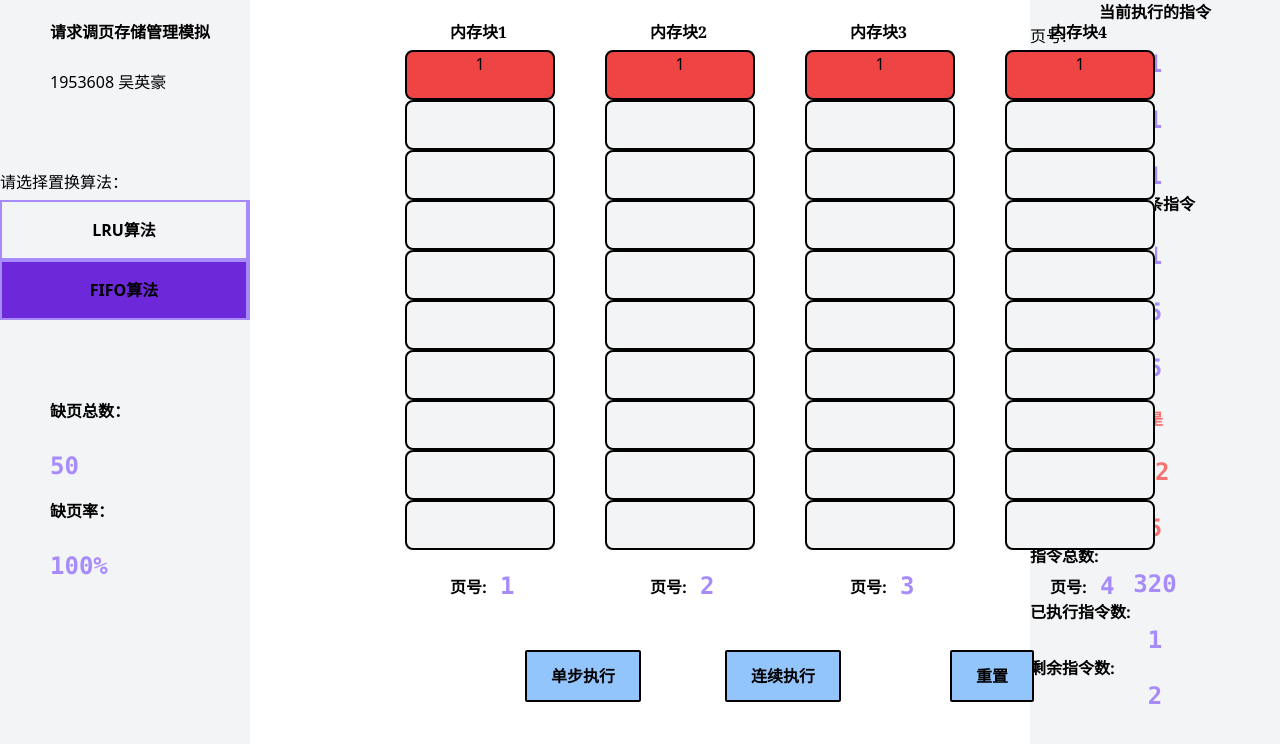
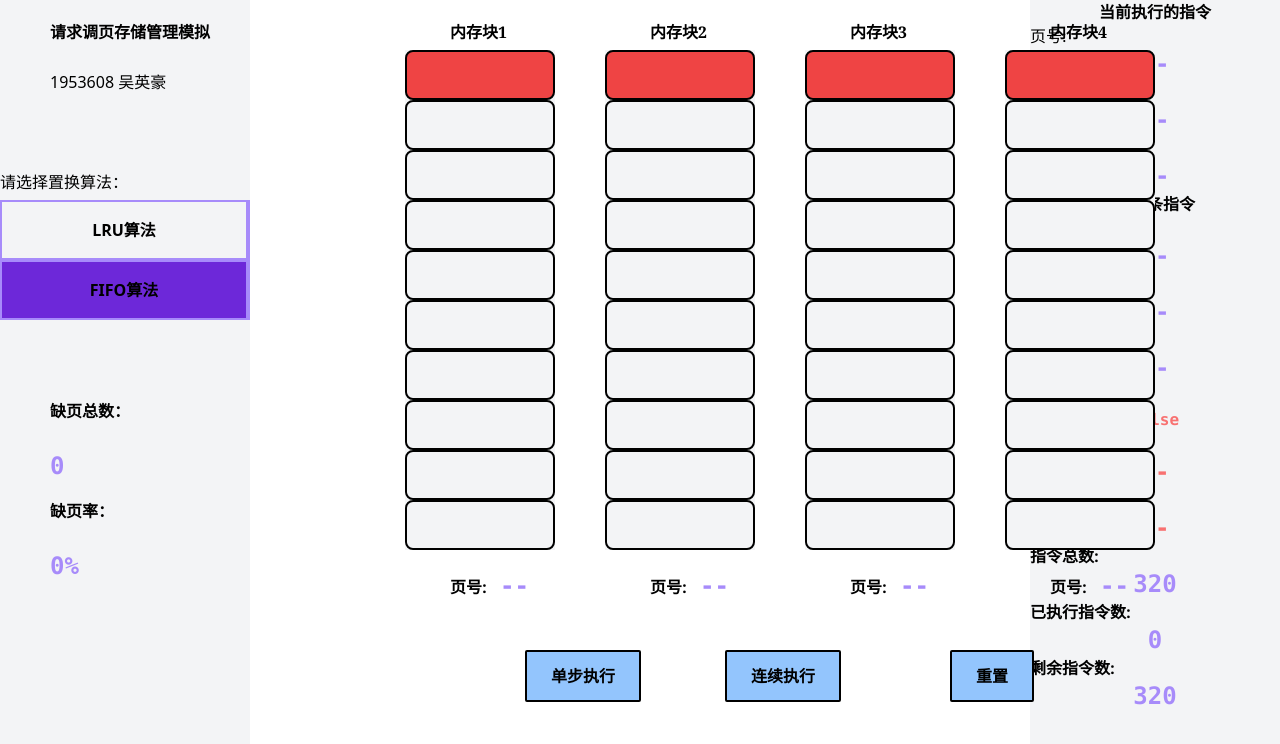
Before and after one commit to HOLLYwyh/Operating-System, a Vue app in the folder MemoryManagement-demandPaging/: page / in a window 1280 px wide. Shown: the top 744 px of the page. Built offline with nearby package versions, Linux system fonts and the light colour scheme.

Commit message:
updateSomeVariable and functions

```diff
--- a/MemoryManagement-demandPaging/src/components/Global.vue
+++ b/MemoryManagement-demandPaging/src/components/Global.vue
@@ -3,22 +3,59 @@
 </template>
 
 <script>
-import Logs from "./Logs";
 //这里将是所有的全局变量的注册地址
-const LRU = 1;
-const FIFO = 2;
-let currentAlgorithm = FIFO;
-//
-function changeData() {
-  Logs.data().number1 = currentAlgorithm;
-}
+const LRU = 1;   //LRU算法
+const FIFO = 2;  // FIFO算法
+const Stop = 3;  //当前停止状态
+const Run = 4;   //当前为运行状态
+const Reset = 5; //重置
+let currentStatus = Stop;   //当前状态为停止
+let currentAlgorithm = FIFO;  //当前算法
+let lackPageNumber = 0;   //缺页数
+let lackPagePercentage = "0%" ; //缺页率
+let pageOne = "--";  //一号内存块
+let pageTwo = "--";  //二号内存块
+let pageThree = "--"; //三号内存块
+let pageFour = "--";  //四号内存块
+let currentPageNumber = "--" //当前页号
+let currentOffset = "--"; //当前页内偏移量
+let currentLocation = "--"; //当前指令地址
+let nextPageNumber = "--";//下一条页号
+let nextOffset = "--";  //下一条页面偏移量
+let nextLocation = "--";  //下一条指令的地址
+let needDispatch = false; //是否需要调度
+let inPage = "--"; //需要调进的页
+let outPage = "--"; //需要调出的页
+let finishedNumber = 0;  //已经完成的指令数
+let notFinishedNumber = 320; //未完成的指令数
+
 
 export default {
   name: "Global",
   LRU,
   FIFO,
+  Stop,
+  Run,
+  Reset,
+  currentStatus,
   currentAlgorithm,
-  changeData
+  lackPageNumber,
+  lackPagePercentage,
+  pageOne,
+  pageTwo,
+  pageThree,
+  pageFour,
+  currentPageNumber,
+  currentOffset,
+  currentLocation,
+  nextPageNumber,
+  nextOffset,
+  nextLocation,
+  needDispatch,
+  inPage,
+  outPage,
+  finishedNumber,
+  notFinishedNumber
 }
 </script>
 
--- a/MemoryManagement-demandPaging/src/components/Logs.vue
+++ b/MemoryManagement-demandPaging/src/components/Logs.vue
@@ -5,30 +5,30 @@
       <ul  class="log-bar bg-gray-100">
         <li class="font-bold font-serif text-center">当前执行的指令</li>
         <li class="font-serif">页号:</li>
-        <li class="font-mono text-purple-400 text-2xl font-bold text-center">1</li>
+        <li class="font-mono text-purple-400 text-2xl font-bold text-center">{{currentPageNumber}}</li>
         <li class="font-serif">页内偏移:</li>
-        <li class="font-mono text-purple-400 text-2xl font-bold text-center">1</li>
+        <li class="font-mono text-purple-400 text-2xl font-bold text-center">{{currentOffset}}</li>
         <li class="font-serif">物理地址:</li>
-        <li class="font-mono text-purple-400 text-2xl font-bold text-center">1</li>
+        <li class="font-mono text-purple-400 text-2xl font-bold text-center">{{currentLocation}}</li>
         <li class="font-serif font-bold text-center">下一条指令</li>
         <li class="font-serif">页号:</li>
-        <li class="font-mono text-purple-400 text-2xl font-bold text-center">1</li>
+        <li class="font-mono text-purple-400 text-2xl font-bold text-center">{{nextPageNumber}}</li>
         <li class="font-serif">页内偏移量:</li>
-        <li class="font-mono text-purple-400 text-2xl font-bold text-center">5</li>
+        <li class="font-mono text-purple-400 text-2xl font-bold text-center">{{nextOffset}}</li>
         <li class="font-serif">物理地址:</li>
-        <li class="font-mono text-purple-400 text-2xl font-bold text-center">5</li>
+        <li class="font-mono text-purple-400 text-2xl font-bold text-center">{{nextLocation}}</li>
         <li class="font-serif font-bold">是否需要调页:</li>
-        <li class="font-mono text-red-400 font-bold font-bold text-center">是</li>
+        <li class="font-mono text-red-400 font-bold font-bold text-center">{{needDispatch}}</li>
         <li class="font-serif font-bold ">需要调进的页:</li>
-        <li class="font-mono text-red-400 text-2xl font-bold text-center">12</li>
+        <li class="font-mono text-red-400 text-2xl font-bold text-center">{{inPage}}</li>
         <li class="font-serif font-bold ">需要调出的页:</li>
-        <li class="font-mono text-red-400 text-2xl font-bold text-center">5</li>
+        <li class="font-mono text-red-400 text-2xl font-bold text-center">{{outPage}}</li>
         <li class="font-serif font-bold">指令总数:</li>
         <li class="font-mono text-purple-400 text-2xl font-bold text-center">320</li>
         <li class="font-serif font-bold">已执行指令数:</li>
-        <li class="font-mono text-purple-400 text-2xl font-bold text-center">1</li>
+        <li class="font-mono text-purple-400 text-2xl font-bold text-center">{{finishedNumber}}</li>
         <li class="font-serif font-bold">剩余指令数:</li>
-        <li id="test" class="font-mono text-purple-400 text-2xl font-bold text-center">{{number1}}</li>
+        <li id="test" class="font-mono text-purple-400 text-2xl font-bold text-center">{{notFinishedNumber}}</li>
       </ul>
     </div>
   </div>
@@ -41,13 +41,22 @@ export default {
   name: "Logs",
   data:()=>{
     return {
-      number1:Global.currentAlgorithm,
+      currentPageNumber : Global.currentPageNumber,
+      currentOffset : Global.currentOffset,
+      currentLocation : Global.currentLocation,
+      nextPageNumber : Global.nextPageNumber,
+      nextOffset : Global.nextOffset,
+      nextLocation : Global.nextLocation,
+      needDispatch : Global.needDispatch,
+      inPage :Global.inPage,
+      outPage : Global.outPage,
+      finishedNumber : Global.finishedNumber,
+      notFinishedNumber : Global.notFinishedNumber,
       timer:""
     }
   },
   methods:{
     setLog(){
-      this.number1 = Global.currentAlgorithm
     }
   },
   mounted(){
--- a/MemoryManagement-demandPaging/src/components/MemoryBlock.vue
+++ b/MemoryManagement-demandPaging/src/components/MemoryBlock.vue
@@ -1,7 +1,7 @@
 <template>
   <div>
     <ul class="memory-block bg-gray-100">
-      <li class="bg-red-500 text-center border-2 border-black rounded-lg">1</li>
+      <li class="bg-red-500 text-center border-2 border-black rounded-lg"></li>
       <li class="text-center border-2 border-black rounded-lg"></li>
       <li class="text-center border-2 border-black rounded-lg"></li>
       <li class="text-center border-2 border-black rounded-lg"></li>
--- a/MemoryManagement-demandPaging/src/components/RunButtons.vue
+++ b/MemoryManagement-demandPaging/src/components/RunButtons.vue
@@ -1,14 +1,47 @@
 <template>
   <div>
-    <button class="one-step transform hover:scale-110 motion-reduce:transform-none border-2 border-black rounded-sm bg-blue-300 py-3 px-6 hover:bg-red-500 font-serif font-bold">单步执行</button>
-    <button class="sequential-steps transform hover:scale-110 motion-reduce:transform-none border-black border-2 rounded-sm bg-blue-300 py-3 px-6 hover:bg-red-500 font-serif font-bold">连续执行</button>
-    <button class="reset transform hover:scale-110 motion-reduce:transform-none border-2 border-black rounded-sm bg-blue-300 py-3 px-6 hover:bg-red-500 font-serif font-bold">重置</button>
+    <button @click="oneStepRun()" class="one-step transform hover:scale-110 motion-reduce:transform-none border-2 border-black rounded-sm bg-blue-300 py-3 px-6 hover:bg-red-500 font-serif font-bold">单步执行</button>
+    <button @click="continuouslyRun()" class="sequential-steps transform hover:scale-110 motion-reduce:transform-none border-black border-2 rounded-sm bg-blue-300 py-3 px-6 hover:bg-red-500 font-serif font-bold">连续执行</button>
+    <button @click="reset()" class="reset transform hover:scale-110 motion-reduce:transform-none border-2 border-black rounded-sm bg-blue-300 py-3 px-6 hover:bg-red-500 font-serif font-bold">重置</button>
   </div>
 </template>
 
 <script>
+import Global from "./Global";
+import SideBar from "./SideBar";
+import Words from "./Words";
+import Logs from "./Logs";
 export default {
-  name: "RunButtons"
+  name: "RunButtons",
+  methods : {
+    oneStepRun(){
+      console.log(1);
+    },
+    continuouslyRun(){
+      console.log(2);
+    },
+    reset(){
+      //重置值
+      Global.currentSatus = Global.Stop;
+      SideBar.data().lackPageNumber = Global.lackPageNumber;
+      SideBar.data().lackPagePercentage = Global.lackPagePercentage;
+      Logs.currentPageNumber = Global.currentPageNumber;
+      Logs.currentOffset = Global.currentOffset;
+      Logs.currentLocation = Global.currentLocation;
+      Logs.nextPageNumber = Global.nextPageNumber;
+      Logs.nextOffset = Global.nextOffset;
+      Logs.nextLocation = Global.nextLocation;
+      Logs.needDispatch = Global.needDispatch;
+      Logs.inPage = Global.inPage;
+      Logs.outPage = Global.outPage;
+      Logs.finishedNumber = Global.finishedNumber;
+      Logs.notFinishedNumber = Global.notFinishedNumber;
+      Words.pageOne = Global.pageOne;
+      Words.pageTwo =  Global.pageTwo;
+      Words.pageThree = Global.pageThree;
+      Words.pageFour = Global.pageFour;
+    }
+  }
 }
 </script>
 
--- a/MemoryManagement-demandPaging/src/components/SideBar.vue
+++ b/MemoryManagement-demandPaging/src/components/SideBar.vue
@@ -16,13 +16,13 @@
             缺页总数：
         </li>
         <li class="number font-mono font-bold text-purple-400 text-2xl">
-          50
+          {{lackPageNumber}}
         </li>
         <li class="word-3 font-mono font-bold">
             缺页率：
         </li>
         <li class="percentage font-mono font-bold text-purple-400 text-2xl">
-          100%
+          {{lackPagePercentage}}
         </li>
       </ul>
       <button id="button1" @click="setAlgorithm(1)" class="button-1  border-2 border-black transform hover:scale-110 motion-reduce:transform-none p-4 border-r-4 border-purple-400 font-bold hover:border-purple-700">
@@ -40,6 +40,12 @@ import Global from "./Global";
 
 export default {
   name: 'SideBar',
+  data:()=>{
+    return {
+      lackPageNumber : Global.lackPageNumber,
+      lackPagePercentage: Global.lackPagePercentage
+    }
+  },
   methods:{
     setAlgorithm(method){
       if(method===Global.LRU){  //是LRU算法
--- a/MemoryManagement-demandPaging/src/components/Words.vue
+++ b/MemoryManagement-demandPaging/src/components/Words.vue
@@ -5,19 +5,28 @@
     <div class="word3 font-bold font-serif">内存块3</div>
     <div class="word4 font-bold font-serif">内存块4</div>
     <div class="font-bold font-serif page1">页号:</div>
-    <div class="order1 font-mono text-purple-400 text-2xl font-bold">1</div>
+    <div class="order1 font-mono text-purple-400 text-2xl font-bold">{{pageOne}}</div>
     <div class="font-bold font-serif page2">页号:</div>
-    <div class="order2 font-mono text-purple-400 text-2xl font-bold">2</div>
+    <div class="order2 font-mono text-purple-400 text-2xl font-bold">{{pageTwo}}</div>
     <div class="font-bold font-serif page3 ">页号:</div>
-    <div class="order3 font-mono text-purple-400 text-2xl font-bold">3</div>
+    <div class="order3 font-mono text-purple-400 text-2xl font-bold">{{pageThree}}</div>
     <div class="font-bold font-serif page4">页号:</div>
-    <div class="order4 font-mono text-purple-400 text-2xl font-bold">4</div>
+    <div class="order4 font-mono text-purple-400 text-2xl font-bold">{{pageFour}}</div>
   </div>
 </template>
 
 <script>
+import Global from "./Global";
 export default {
-  name: "Words"
+  name: "Words",
+  data:()=>{
+    return{
+      pageOne : Global.pageOne,
+      pageTwo : Global.pageTwo,
+      pageThree : Global.pageThree,
+      pageFour : Global.pageFour
+    }
+  }
 }
 </script>
 
```
